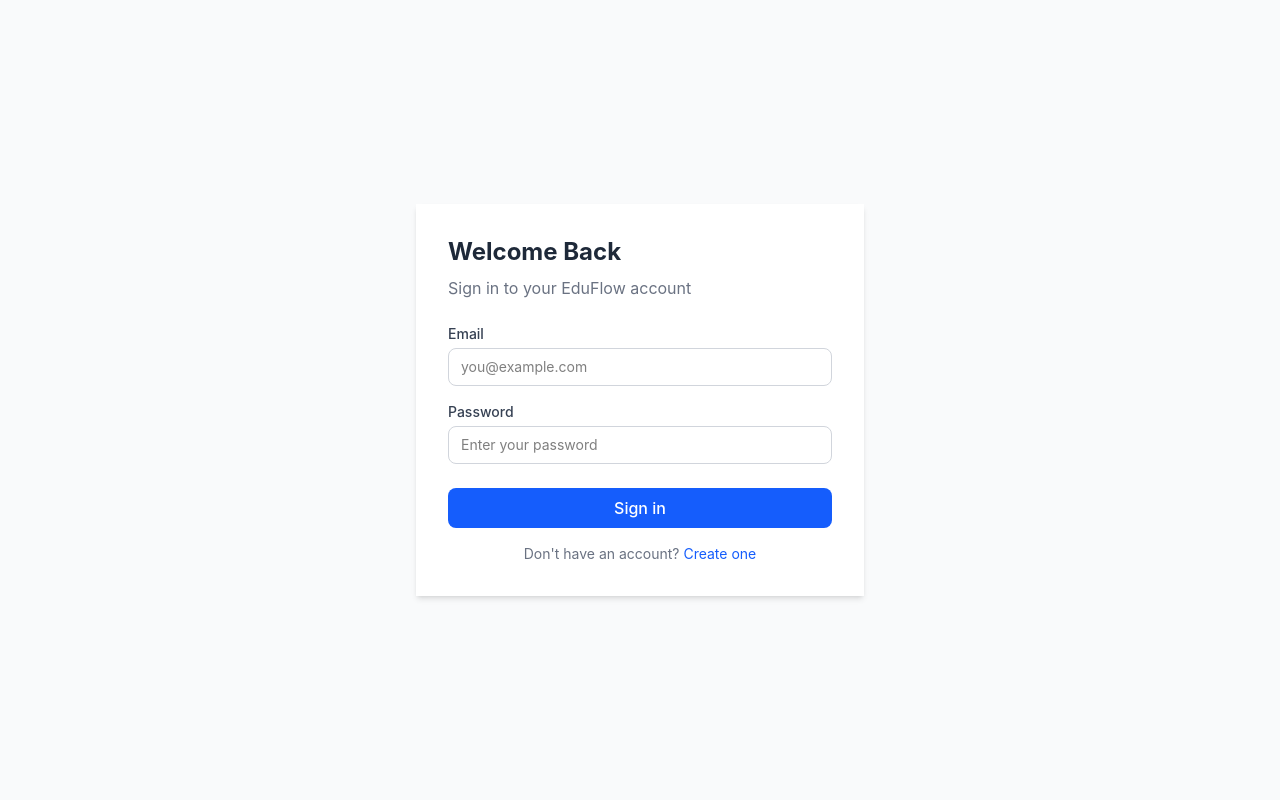
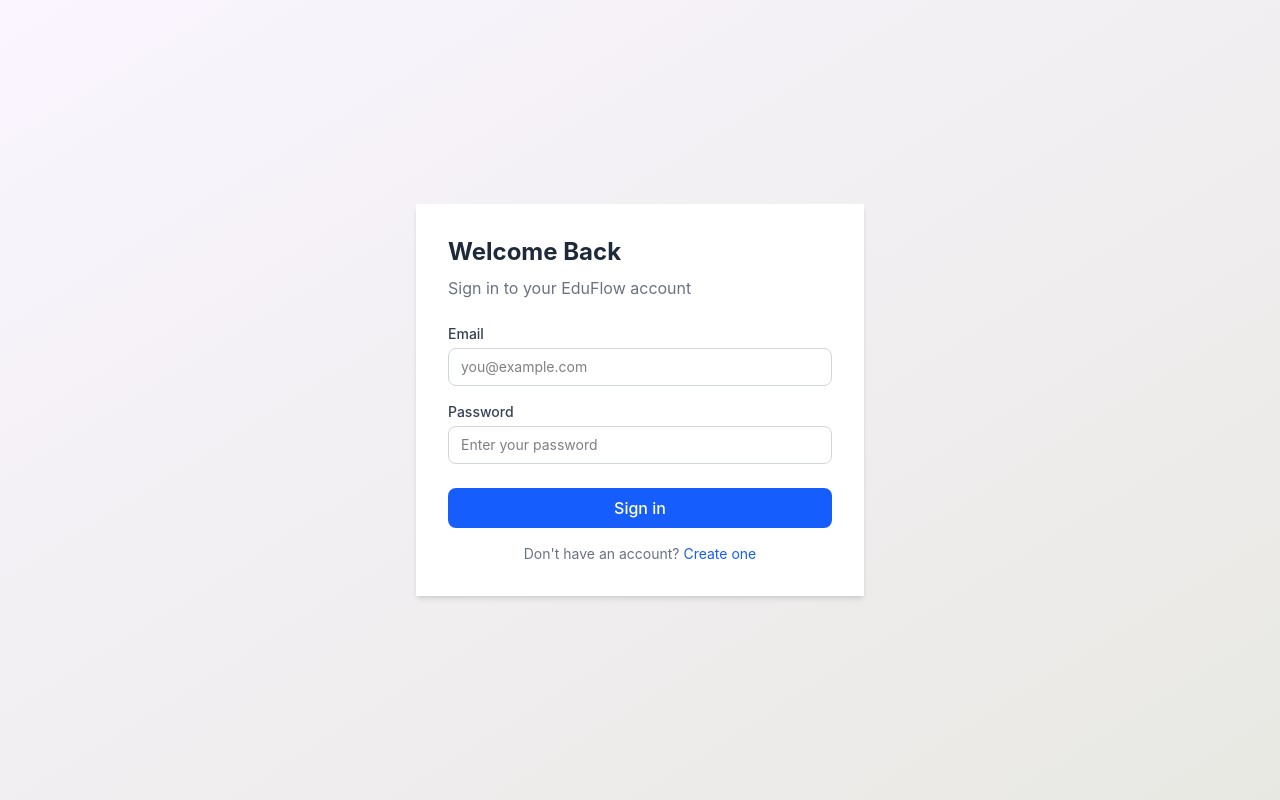
Before and after one commit to Sruthiksha-source/eduflow, a React app in the folder frontend/: page / in a window 1280 px wide. Built offline with nearby package versions, Linux system fonts and the light colour scheme; the HTML template or start-up script is replaced by a standard one.

Commit message:
style: Changed backgrund of login page to have a gradient

```diff
--- a/frontend/src/pages/Login.jsx
+++ b/frontend/src/pages/Login.jsx
@@ -57,7 +57,7 @@
     }
     return (
         //Tailwind CSS
-        <div className="min-h-screen bg-gray-50 flex items-center justify-center">
+        <div className="min-h-screen bg-gradient-to-br from-purple-50 to-olive-200 flex items-center justify-center">
             {/* Login Card */}
             <div className="bg-white p-8 rounded-x1 shadow-md w-full max-w-md">
                 {/*Header*/}
```
